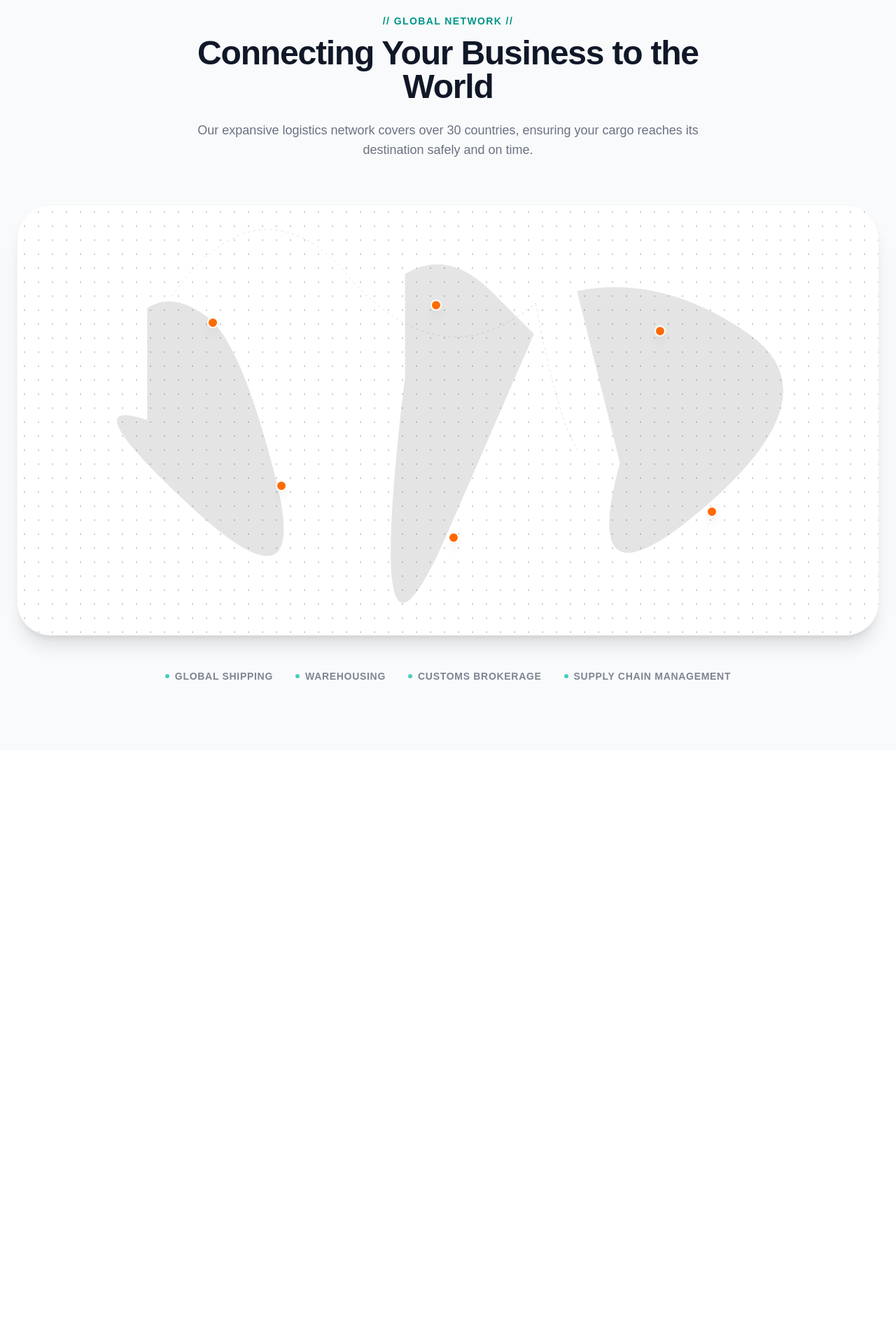
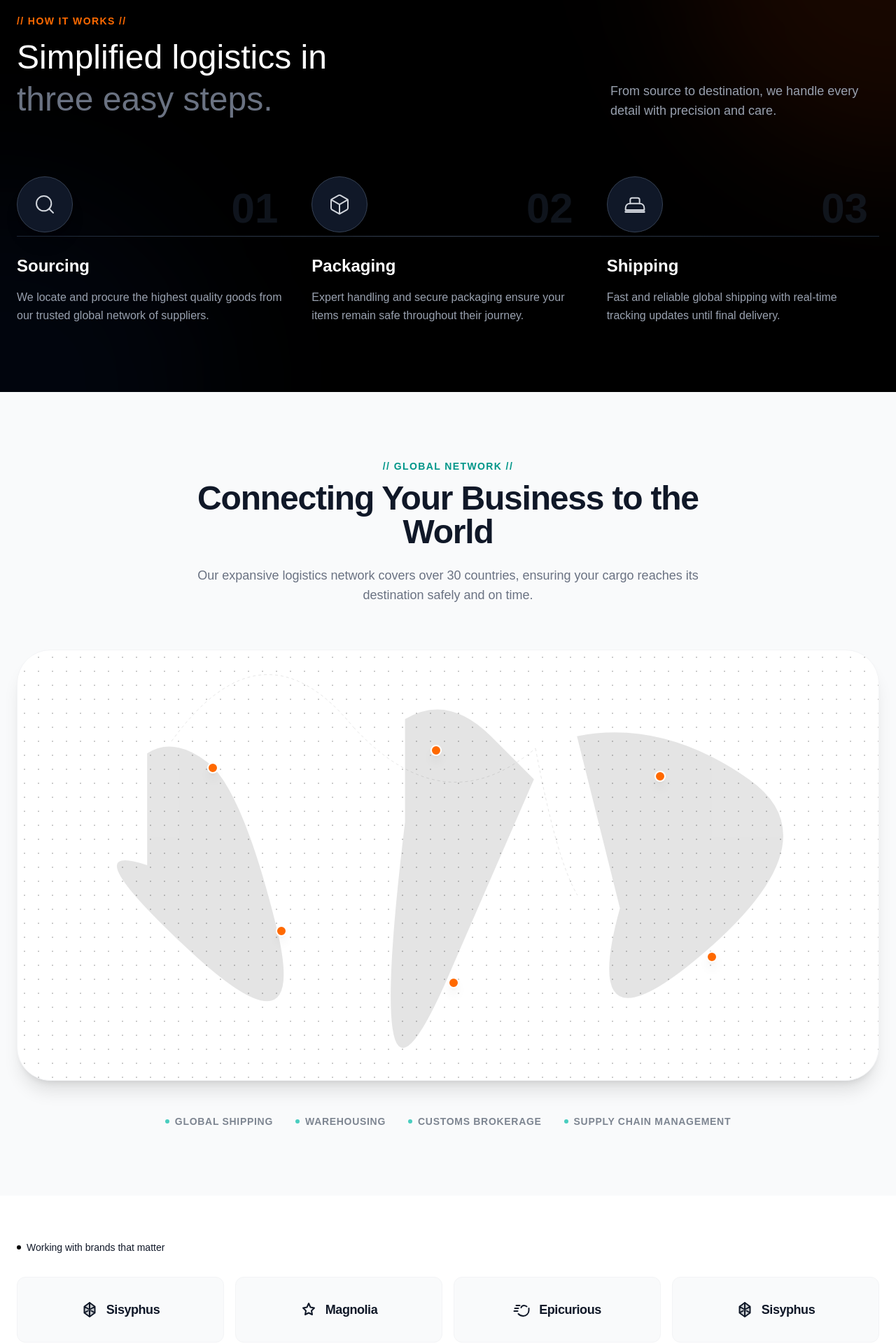
Before and after one commit to Shibilipadalath/logistic-web, a Next.js app: page / in a window 1280 px wide. Shown: the part 3632-5552 px from the top of the page at 70% size. Before the commit the page ends 4704 px from the top, so only its background shows below. Built offline with nearby package versions, Linux system fonts and the light colour scheme; a web font is replaced by a local one.

Commit message:
how it works added

```diff
--- a/src/app/page.tsx
+++ b/src/app/page.tsx
@@ -5,6 +5,8 @@ import About from "@/components/About";
 import Services from "@/components/Services";
 import WhyChooseUs from "@/components/WhyChooseUs";
 import ExportDestinations from "@/components/ExportDestinations";
+import Partners from "@/components/Partners";
+import Process from "@/components/Process";
 
 export default function Home() {
   return (
@@ -14,7 +16,9 @@ export default function Home() {
       <About />
       <Services />
       <WhyChooseUs />
+      <Process />
       <ExportDestinations />
+      <Partners />
     </main>
   );
 }
--- /dev/null
+++ b/src/components/Partners.tsx
@@ -0,0 +1,76 @@
+
+import React from 'react';
+
+const brands = [
+    {
+        name: "Sisyphus",
+        icon: (
+            <svg width="24" height="24" viewBox="0 0 24 24" fill="none" xmlns="http://www.w3.org/2000/svg">
+                <path d="M12 2L19.5 7.5V16.5L12 22L4.5 16.5V7.5L12 2Z" fill="currentColor" fillOpacity="0.2" />
+                <path d="M12 2L19.5 7.5V16.5L12 22M12 2L4.5 7.5V16.5L12 22M12 2V22M4.5 7.5L19.5 16.5M19.5 7.5L4.5 16.5" stroke="currentColor" strokeWidth="2" strokeLinecap="round" strokeLinejoin="round" />
+            </svg>
+        )
+    },
+    {
+        name: "Magnolia",
+        icon: (
+            <svg width="24" height="24" viewBox="0 0 24 24" fill="none" xmlns="http://www.w3.org/2000/svg">
+                <path d="M12 3L14.5 8.5L20 9.5L16 13.5L17 19L12 16.5L7 19L8 13.5L4 9.5L9.5 8.5L12 3Z" stroke="currentColor" strokeWidth="2" strokeLinecap="round" strokeLinejoin="round" />
+            </svg>
+        )
+    },
+    {
+        name: "Epicurious",
+        icon: (
+            <svg width="25" height="24" viewBox="0 0 25 24" fill="none" xmlns="http://www.w3.org/2000/svg">
+                <path d="M7.5 18C7.5 18 10.5 21 14.5 21C18.9183 21 22.5 17.4183 22.5 13C22.5 11.5 22.5 10 22.5 10" stroke="currentColor" strokeWidth="2" strokeLinecap="round" />
+                <path d="M11.5 9C11.5 9 12.5 6 15.5 6C17.5 6 19.5 7.5 19.5 7.5" stroke="currentColor" strokeWidth="2" strokeLinecap="round" />
+                <path d="M6.5 14H1.5" stroke="currentColor" strokeWidth="2" strokeLinecap="round" />
+                <path d="M7.5 10H2.5" stroke="currentColor" strokeWidth="2" strokeLinecap="round" />
+                <path d="M9.5 6H4.5" stroke="currentColor" strokeWidth="2" strokeLinecap="round" />
+            </svg>
+        )
+    },
+    {
+        name: "Sisyphus",
+        icon: (
+            <svg width="24" height="24" viewBox="0 0 24 24" fill="none" xmlns="http://www.w3.org/2000/svg">
+                <path d="M12 2L19.5 7.5V16.5L12 22L4.5 16.5V7.5L12 2Z" fill="currentColor" fillOpacity="0.2" />
+                <path d="M12 2L19.5 7.5V16.5L12 22M12 2L4.5 7.5V16.5L12 22M12 2V22M4.5 7.5L19.5 16.5M19.5 7.5L4.5 16.5" stroke="currentColor" strokeWidth="2" strokeLinecap="round" strokeLinejoin="round" />
+            </svg>
+        )
+    }
+];
+
+export default function Partners() {
+    return (
+        <section className="py-16 bg-white overflow-hidden">
+            <div className="max-w-7xl mx-auto px-6">
+
+                <div className="flex items-center gap-2 mb-8">
+                    <div className="w-1.5 h-1.5 bg-black rounded-full" />
+                    <h3 className="text-sm font-medium text-gray-900">
+                        Working with brands that matter
+                    </h3>
+                </div>
+
+                <div className="grid grid-cols-2 md:grid-cols-4 gap-4">
+                    {brands.map((brand, i) => (
+                        <div
+                            key={i}
+                            className="flex items-center justify-center gap-3 py-8 px-6 bg-gray-50 border border-gray-100 rounded-xl hover:bg-gray-100 hover:border-gray-200 transition-colors"
+                        >
+                            <div className="text-gray-900">
+                                {brand.icon}
+                            </div>
+                            <span className="text-lg font-bold text-gray-900 tracking-tight">
+                                {brand.name}
+                            </span>
+                        </div>
+                    ))}
+                </div>
+
+            </div>
+        </section>
+    )
+}
--- /dev/null
+++ b/src/components/Process.tsx
@@ -0,0 +1,102 @@
+
+import React from 'react';
+
+const steps = [
+    {
+        number: "01",
+        title: "Sourcing",
+        description: "We locate and procure the highest quality goods from our trusted global network of suppliers.",
+        icon: (
+            <svg width="32" height="32" viewBox="0 0 24 24" fill="none" stroke="currentColor" strokeWidth="1.5" strokeLinecap="round" strokeLinejoin="round">
+                <circle cx="11" cy="11" r="8" />
+                <line x1="21" y1="21" x2="16.65" y2="16.65" />
+            </svg>
+        )
+    },
+    {
+        number: "02",
+        title: "Packaging",
+        description: "Expert handling and secure packaging ensure your items remain safe throughout their journey.",
+        icon: (
+            <svg width="32" height="32" viewBox="0 0 24 24" fill="none" stroke="currentColor" strokeWidth="1.5" strokeLinecap="round" strokeLinejoin="round">
+                <path d="M21 16V8a2 2 0 0 0-1-1.73l-7-4a2 2 0 0 0-2 0l-7 4A2 2 0 0 0 3 8v8a2 2 0 0 0 1 1.73l7 4a2 2 0 0 0 2 0l7-4A2 2 0 0 0 21 16z" />
+                <polyline points="3.27 6.96 12 12.01 20.73 6.96" />
+                <line x1="12" y1="22.08" x2="12" y2="12" />
+            </svg>
+        )
+    },
+    {
+        number: "03",
+        title: "Shipping",
+        description: "Fast and reliable global shipping with real-time tracking updates until final delivery.",
+        icon: (
+            <svg width="32" height="32" viewBox="0 0 24 24" fill="none" stroke="currentColor" strokeWidth="1.5" strokeLinecap="round" strokeLinejoin="round">
+                <path d="M2 16c0-3 2-5 5-5h10c3 0 5 2 5 5v2H2v-2z" />
+                <path d="M7 11V7a2 2 0 0 1 2-2h6a2 2 0 0 1 2 2v4" />
+                <path d="M2 20h20" strokeWidth="2" />
+            </svg>
+        )
+    }
+];
+
+export default function Process() {
+    return (
+        <section className="py-24 bg-black text-white relative overflow-hidden">
+            <div className="max-w-7xl mx-auto px-6 relative z-10">
+
+                {/* Header */}
+                <div className="flex flex-col md:flex-row md:items-end justify-between mb-20 gap-8">
+                    <div className="max-w-2xl">
+                        <span className="text-orange-500 font-bold tracking-widest uppercase text-sm mb-3 block">
+                            {"// How It Works //"}
+                        </span>
+                        <h2 className="text-4xl md:text-5xl font-medium leading-tight">
+                            Simplified logistics in <br />
+                            <span className="text-gray-500">three easy steps.</span>
+                        </h2>
+                    </div>
+
+                    <p className="text-gray-400 max-w-sm text-lg">
+                        From source to destination, we handle every detail with precision and care.
+                    </p>
+                </div>
+
+                {/* Steps Grid */}
+                <div className="grid grid-cols-1 md:grid-cols-3 gap-8 relative">
+
+                    {/* Connecting Line (Desktop) */}
+                    <div className="hidden md:block absolute top-[85px] left-0 w-full h-px bg-gradient-to-r from-gray-800 via-gray-700 to-gray-800 z-0"></div>
+
+                    {steps.map((step, index) => (
+                        <div key={index} className="relative z-10 group">
+
+                            {/* Icon Container */}
+                            <div className="w-20 h-20 rounded-full border border-gray-700 bg-gray-900 flex items-center justify-center mb-8 group-hover:bg-orange-600 group-hover:border-orange-500 transition-all duration-300 shadow-xl">
+                                <div className="text-gray-300 group-hover:text-white transition-colors">
+                                    {step.icon}
+                                </div>
+                            </div>
+
+                            {/* Number */}
+                            <span className="text-6xl font-bold text-gray-800 absolute top-4 right-4 opacity-50 select-none group-hover:text-gray-700 transition-colors">
+                                {step.number}
+                            </span>
+
+                            {/* Content */}
+                            <h3 className="text-2xl font-bold mb-4">{step.title}</h3>
+                            <p className="text-gray-400 leading-relaxed group-hover:text-gray-300 transition-colors">
+                                {step.description}
+                            </p>
+                        </div>
+                    ))}
+                </div>
+
+            </div>
+
+            {/* Background Gradients */}
+            <div className="absolute top-0 right-0 -translate-y-1/2 translate-x-1/2 w-[600px] h-[600px] bg-orange-600/10 rounded-full blur-[100px] pointer-events-none" />
+            <div className="absolute bottom-0 left-0 translate-y-1/2 -translate-x-1/2 w-[600px] h-[600px] bg-blue-600/5 rounded-full blur-[100px] pointer-events-none" />
+
+        </section>
+    )
+}
```
